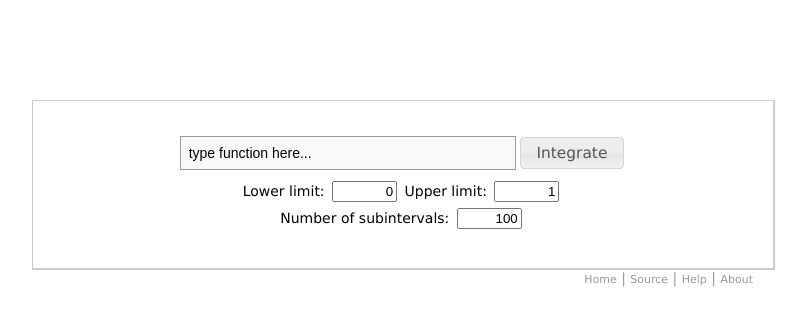
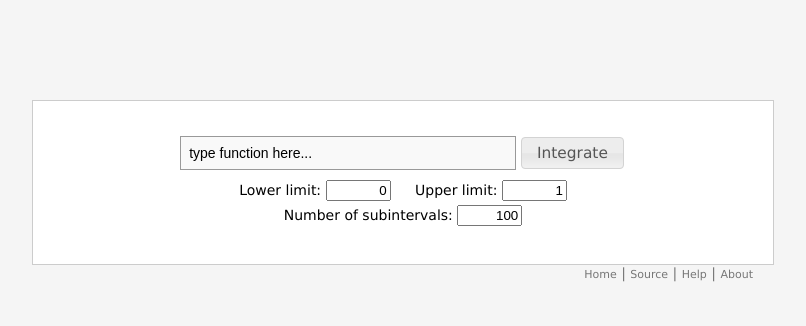
Before and after one commit to KL-7/numintegr, a Django app: template templates/index.html in a window 1280 px wide. Shown: the top 326 px of the page, without its empty margins (237-1043 px from the left). Run offline with Django 3.2, Linux system fonts and the light colour scheme; the template is opened without the code that fills it, so the values that code supplies are empty; some libraries are stand-ins or nearby versions.

Commit message:
Small design changes.

```diff
--- a/static/css/main.css
+++ b/static/css/main.css
@@ -1,5 +1,6 @@
 body {
 	font: 14px Verdana, Arial, Helvetica, sans-serif;
+	background: #F5F5F5;
 }
 
 p {
@@ -18,10 +19,8 @@ h1 {
 	margin: 100px auto 0;
 	text-align: center;
 	padding: 20px;
-	border-top: 1px solid #CCCCCC;
-	border-right: 2px solid #CCCCCC;
-	border-bottom: 2px solid #CCCCCC;
-	border-left: 1px solid #CCCCCC;
+	border: 1px solid #CCCCCC;
+	background: white;
 }
 
 div#main {
@@ -52,7 +51,7 @@ img.mail {
 	padding-left: 7px;
 }
 
-#main input.txt {
+#main #function {
 	background: #F9f9f9 repeat scroll 0%;
 	border: 1px solid #999999;
 	font-size: 1em;
@@ -60,13 +59,17 @@ img.mail {
 	width: 318px;
 }
 
-#main input.option {
-	margin: 3px;
-	text-align: right;
+#main .options {
+	padding-top: 8px;
 }
 
-.options {
-	padding-top: 8px;
+#main .option {
+	margin: 2px 10px;
+	display: inline-block;
+}
+
+#main .option input {
+	text-align: right;
 }
 
 #results {
@@ -108,19 +111,19 @@ img.mail {
 	font-size: 20px;
 }
 
-.contactBox {
-	color: #999;
+.navigation {
+	color: #777;
 	margin: 0 auto;
 	width: 700px;
 	text-align: right;
 }
 
-.contactBox a {
-	color: #999;
+.navigation a {
+	color: #777;
 	text-decoration: none;
 	font-size: 11px;
 }
 
-.contactBox a: hover {
+.navigation a: hover {
 	text-decoration: underline;
 }
--- a/templates/base.html
+++ b/templates/base.html
@@ -20,7 +20,7 @@
 			{% block content_footer %}{% endblock %}
 		</div>
 	</div>
-	<div class="contactBox">
+	<div class="navigation">
 		<a href="/">Home</a>
 		|
 		<a href="http://github.com/KL-7/numintegr">Source</a>
--- a/templates/index.html
+++ b/templates/index.html
@@ -12,23 +12,28 @@
 	</div>
 
 	<form id="inputForm" action="/integrate/" method="post">
-		<input id="function" class="txt" type="text" name="function" value="type function here...">
+		<input id="function" type="text" name="function" value="type function here...">
 		<input type="submit" value="Integrate">
 
 		<br />
 
 		<div class="options">
-			<label for="lowerLimit">Lower limit:</label>
-			<input id="lowerLimit" class="option" type="text" name="lowerLimit" size="5" value="0">
+			<div class="option">
+				<label for="lowerLimit">Lower limit:</label>
+				<input id="lowerLimit" type="text" name="lowerLimit" size="5" value="0">
+			</div>
 
-			<label for="upperLimit">Upper limit:</label>
-			<input id="upperLimit" class="option" type="text" name="upperLimit" size="5" value="1">
+			<div class="option">
+				<label for="upperLimit">Upper limit:</label>
+				<input id="upperLimit" type="text" name="upperLimit" size="5" value="1">
+			</div>
 
 			<br />
 
-			<label for="subintervalsNumber">Number of subintervals:</label>
-			<input id="subintervalsNumber" class="option" type="text" name="subintervalsNumber"
-			size="5" value="100">
+			<div class="option">
+				<label for="subintervalsNumber">Number of subintervals:</label>
+				<input id="subintervalsNumber" type="text" name="subintervalsNumber" size="5" value="100">
+			</div>
 		</div>
 	</form>
 
```
